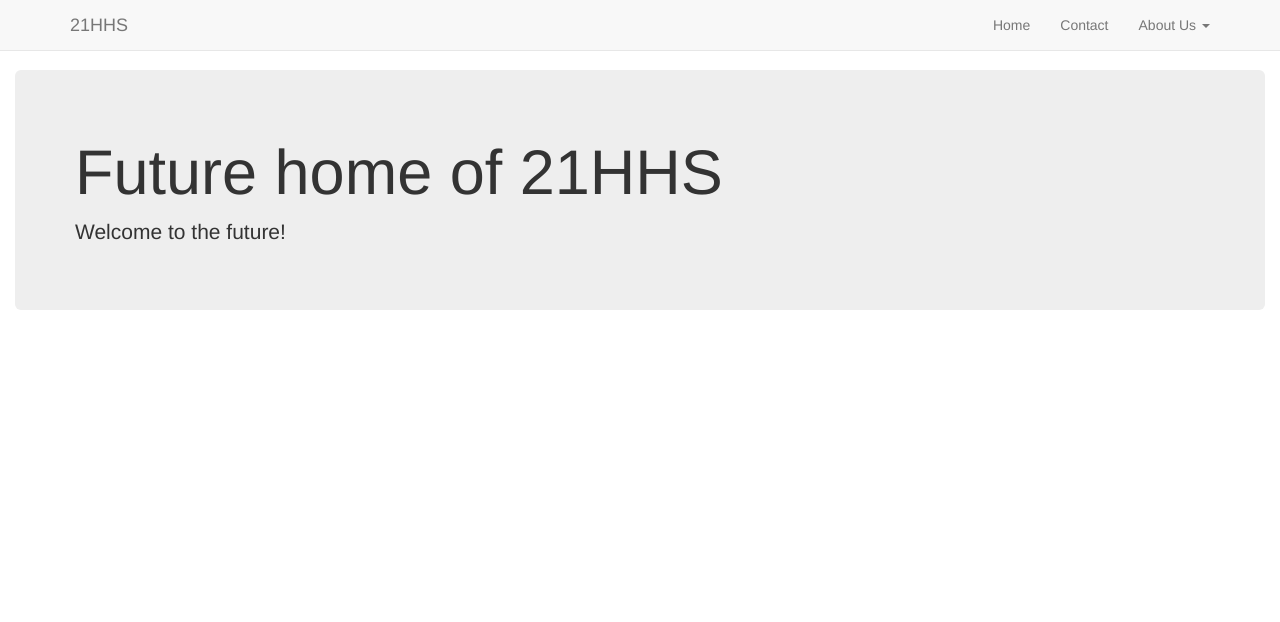
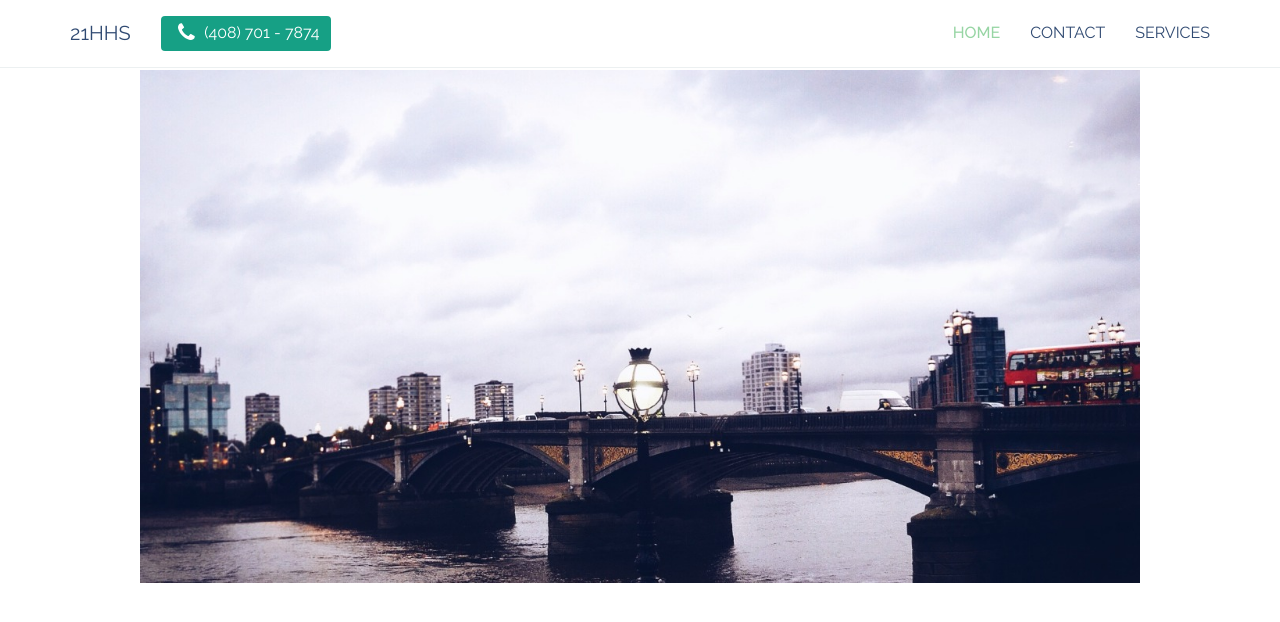
Before and after one commit to salehkaddoura/21hhs, a website: page app/index.html in a window 1280 px wide. Drawn offline with nearby package versions, Linux system fonts and the light colour scheme.

Commit message:
navbar done

```diff
--- a/app/index.html
+++ b/app/index.html
@@ -1,4 +1,4 @@
-<!doctype html>
+<!DOCTYPE html>
 <html lang="en">
     <head>
         <meta charset="utf-8">
@@ -28,8 +28,7 @@
 
         <link rel="stylesheet" href="https://maxcdn.bootstrapcdn.com/bootstrap/3.3.1/css/bootstrap.min.css">
         <link href="//maxcdn.bootstrapcdn.com/font-awesome/4.2.0/css/font-awesome.min.css" rel="stylesheet">
-    <link rel="stylesheet" type="text/css" href="/styles/main.css">
-
+        <link rel="stylesheet" href="/styles/main.css">
     </head>
     <body>
 
@@ -45,15 +44,19 @@
                     <a class="navbar-brand" href="#">21HHS</a>
                 </div>
                 <div id="navbar" class="navbar-collapse collapse">
+                    <ul class="nav navbar-nav">
+                        <li class="number-wrap">
+                            <button type="button" class="btn btn-default"><i class="fa fa-phone fa-lg fa-fw"></i>&nbsp;(408) 701 - 7874</button>
+                        </li>
+                    </ul>
                     <ul class="nav navbar-nav navbar-right">
-                    <li><a href="#">Home</a></li>
-                    <li><a href="#">Contact</a></li>
+                        <li><a class="active" href="/">Home</a></li>
+                        <li><a href="/contact">Contact</a></li>
                         <li class="dropdown">
-                        <a href="#" class="dropdown-toggle" data-toggle="dropdown" role="button" aria-expanded="false">About Us <span class="caret"></span></a>
+                            <a href="#" class="dropdown-toggle" data-toggle="dropdown" role="button" aria-expanded="false">Services</a>
                             <ul class="dropdown-menu" role="menu">
                                 <li><a href="#">Something Here</a></li>
                                 <li><a href="#">Something Here</a></li>
-                            <li class="divider"></li>
                                 <li><a href="#">Something Here</a></li>
                             </ul>
                         </li>
@@ -63,9 +66,10 @@
         </nav>
 
         <div class="container-fluid">
-        <div class="jumbotron">
-            <h1>Future home of 21HHS</h1>
-            <p class="lead">Welcome to the future!</p>
+            <div class="row">
+                <div class="col-xs-12 img-wrap">
+                    <img class="img-responsive" src="/images/wide.jpg">
+                </div>
             </div>
         </div>
 
--- a/sass/styles/main.scss
+++ b/sass/styles/main.scss
@@ -1,3 +1,96 @@
+@import url(http://fonts.googleapis.com/css?family=Raleway:400,500,300);
+
+$white: #FFF;
+$clouds: #ecf0f1;
+$font-color: #41658A;
+
+
+
 body {
     padding-top: 70px;
 }
+
+.navbar {
+    margin-bottom: 0;
+    padding: 8px 0;
+}
+
+
+.navbar-default {
+    background-color: $white;
+    border-color: $clouds;
+
+    .navbar-brand {
+        color: #304A72;
+        font-family: 'Raleway';
+        font-size: 20px;
+        text-transform: uppercase;
+    }
+
+    .navbar-brand:hover {
+        color: #97D5A4;
+    }
+}
+
+ul.nav li.dropdown:hover > ul.dropdown-menu {
+    display: block;
+}
+
+.dropdown-menu {
+    border: none;
+    box-shadow: none;
+    border-radius: 0;
+    font-family: 'Raleway';
+    font-size: 14px;
+    text-transform: uppercase;
+    color: #304A72;
+}
+
+.dropdown-menu li {
+    padding: 2px 0;
+}
+
+.number-wrap {
+    margin: 8px 15px;
+}
+
+.navbar-default .navbar-nav > li > a {
+    color: #304A72;
+    font-family: 'Raleway';
+    font-size: 16px;
+    text-transform: uppercase;
+}
+
+.navbar-default .navbar-nav > li > .active {
+    color: #97D5A4;
+    font-weight: 500;
+}
+
+.navbar-default .navbar-nav > li > a:hover {
+    color: #97D5A4;
+}
+
+.btn-default {
+    color: $white;
+    background-color: #16a085;
+    border: none;
+    font-family: 'Raleway';
+    font-size: 16px;
+    text-transform: uppercase;
+}
+
+.btn-default:hover {
+    background-color: #97D5A4;
+    color: #34495e;
+}
+
+.img-wrap {
+
+
+    img {
+        display: block;
+        margin: 0 auto;
+        width: 80%;
+
+    }
+}
--- a/server.js
+++ b/server.js
@@ -10,7 +10,7 @@ app.use(
         src: __dirname + '/sass',
         dest: __dirname + '/app',
         debug: true,
-        outputStyle: 'expanded',
+        outputStyle: 'compressed',
     })
 );
 
@@ -18,7 +18,7 @@ app.set('views', __dirname + '/app');
 app.set('view engine', 'html');
 app.engine('html', require('hbs').__express);
 
-app.use(express.static(path.join(__dirname, 'app')));
+app.use(express.static(__dirname + '/app'));
 
 app.get('/', function(req, res) {
     res.render('index');
```
Also changed, not shown: app/images/113H.jpg (added), app/images/DeathtoStock_Wired8.jpg (added), app/images/wide.jpg (added), app/styles/main.css, 4 other files. Lines whose indentation alone changed are shown as unchanged.
